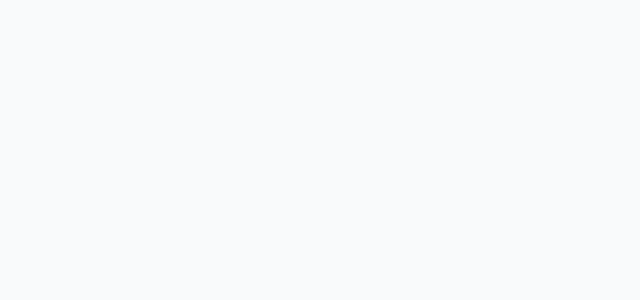
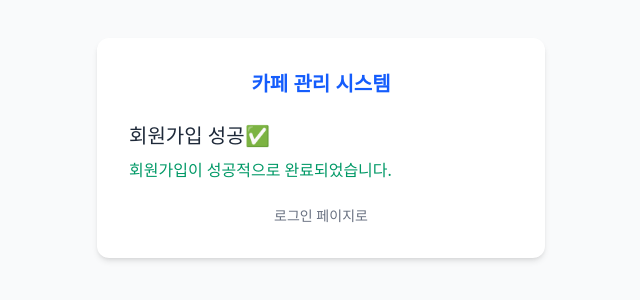
Before and after one commit to aaxx98/admin-vue, a Vue app: page /signup-success in a window 1280 px wide. Before the commit this address had no page. Shown: the part 252-552 px from the top of the page, without its empty margins (319-959 px from the left). Built offline with nearby package versions, Linux system fonts and the light colour scheme.

Commit message:
회원가입

```diff
--- a/src/pages/cafe/SignupPage.vue
+++ b/src/pages/cafe/SignupPage.vue
@@ -55,6 +55,10 @@ import Logo from "@/components/layout/Logo.vue";
 import UiButton from "@/components/ui/UiButton.vue";
 import UiInput from "@/components/ui/UiInput.vue";
 import UiText from "@/components/ui/UiText.vue";
+import axios from "axios";
+import { useRouter } from "vue-router";
+
+const router = useRouter();
 
 const form = reactive({
   email: "",
@@ -62,8 +66,21 @@ const form = reactive({
   password: "",
 });
 
-const handleSignup = () => {
+const handleSignup = async () => {
   console.log("회원가입 요청:", form.email, form.name, form.password);
-  // TODO: 로그인 API 호출
+  try {
+    const res = await axios.post(
+      "/api/user/register",
+      {
+        email: form.email,
+        name: form.name,
+        password: form.password,
+      },
+      { withCredentials: true }
+    );
+    router.push("/signup-success");
+  } catch (err: any) {
+    console.error("회원가입 실패:", err.response?.data?.message || err.message);
+  }
 };
 </script>
--- /dev/null
+++ b/src/pages/cafe/SignupSuccess.vue
@@ -0,0 +1,27 @@
+<script setup lang="ts">
+import Logo from "@/components/layout/Logo.vue";
+import UiText from "@/components/ui/UiText.vue";
+</script>
+
+<template>
+  <div class="min-h-screen flex items-center justify-center bg-gray-50">
+    <div class="w-full max-w-md bg-white rounded-xl shadow-md p-8 space-y-6">
+      <!-- 로고 -->
+      <div class="flex justify-center">
+        <Logo title="카페 관리 시스템" />
+      </div>
+      <div>
+        <UiText size="xl" class="mb-2"><h2>회원가입 성공✅</h2></UiText>
+        <UiText color="text-emerald-600"
+          ><p class="m-0">회원가입이 성공적으로 완료되었습니다.</p></UiText
+        >
+      </div>
+
+      <div class="text-center text-sm text-gray-500">
+        <router-link to="/login" class="hover:underline">
+          로그인 페이지로
+        </router-link>
+      </div>
+    </div>
+  </div>
+</template>
--- a/src/pages/cafe/menu/detail/OrderDetail.vue
+++ b/src/pages/cafe/menu/detail/OrderDetail.vue
@@ -76,7 +76,7 @@ onMounted(() => {
 
 const fetchDetailData = async (orderId: number) => {
   try {
-    const res = await axios.get(`http://localhost:8080/api/items/${orderId}`, {
+    const res = await axios.get(`/api/items/${orderId}`, {
       withCredentials: true,
     });
 
--- a/src/router/index.js
+++ b/src/router/index.js
@@ -3,6 +3,7 @@ import DesignSystem from "@/pages/DesignSystem.vue";
 import CommonComponent from "@/pages/CommonComponent.vue";
 import LoginPage from "../pages/cafe/LoginPage.vue";
 import SignupPage from "../pages/cafe/SignupPage.vue";
+import SignupSuccess from "../pages/cafe/SignupSuccess.vue";
 import CafeLayout from "../pages/cafe/menu/layout/CafeLayout.vue";
 import MainPage from "../pages/cafe/menu/MainPage.vue";
 import ProductPage from "../pages/cafe/menu/ProductPage.vue";
@@ -35,6 +36,11 @@ const routes = [
     component: SignupPage,
   },
   {
+    path: "/signup-success",
+    name: "CafeSignupSuccess",
+    component: SignupSuccess,
+  },
+  {
     path: "/",
     component: CafeLayout, // 메뉴 Layout
     children: [
```
